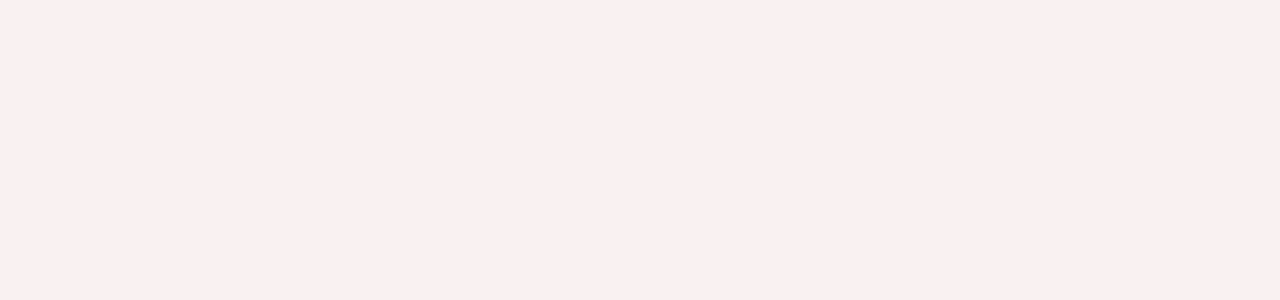
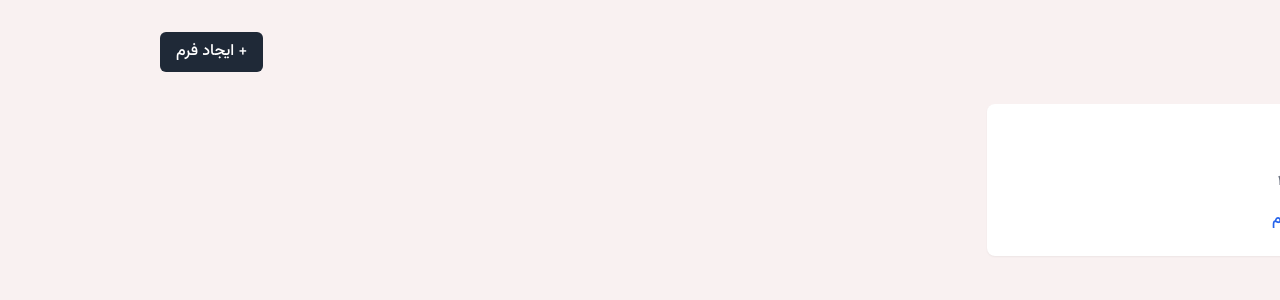
Before and after one commit to MohsenDastaran/AT-form-builder, a Vue app: page / in a window 1280 px wide. Before the commit this address had no page. Shown: the top 300 px of the page. Built offline with nearby package versions, Linux system fonts and the light colour scheme; no server answers; sample sign-in values are in the browser's storage.

Commit message:
feat: add forms page

```diff
--- a/src/composables/useApi.ts
+++ b/src/composables/useApi.ts
@@ -14,7 +14,6 @@ type ApiRequestData = {
   method: APIMETHODSTYPES;
   body?: Record<string, unknown>;
   queryParams?: Record<string, any>;
-  element?: HTMLElement;
   requiresAuth?: boolean;
 };
 
@@ -57,7 +56,7 @@ const useApi = (data: ApiRequestData) =>
       if (data.requiresAuth) {
         const token = storage.get(enuStorageKey.accessToken);
         if (token) {
-          headers["Authorization"] = `Token ${token}`;
+          headers["Authorization"] = `Bearer ${token}`;
         }
       }
 
@@ -97,48 +96,37 @@ export const api = {
   get: (
     url: string,
     queryParams?: Record<string, unknown>,
-    element?: HTMLElement,
     requiresAuth = true
   ) =>
     useApi({
       url,
       method: APIMETHODSTYPES.GET,
       queryParams,
-      element,
       requiresAuth,
     }),
   delete: (
     url: string,
     queryParams?: Record<string, unknown>,
-    element?: HTMLElement,
     requiresAuth = true
   ) =>
     useApi({
       url,
       method: APIMETHODSTYPES.DELETE,
       queryParams,
-      element,
       requiresAuth,
     }),
-  post: (
-    url: string,
-    body: Record<string, unknown>,
-    element?: HTMLElement,
-    requiresAuth = true
-  ) =>
-    useApi({ url, method: APIMETHODSTYPES.POST, body, element, requiresAuth }),
+  post: (url: string, body: Record<string, unknown>, requiresAuth = true) =>
+    useApi({ url, method: APIMETHODSTYPES.POST, body, requiresAuth }),
   put: (
     url: string,
     body: Record<string, unknown>,
-    element?: HTMLElement,
+
     requiresAuth = true
-  ) =>
-    useApi({ url, method: APIMETHODSTYPES.PUT, body, element, requiresAuth }),
+  ) => useApi({ url, method: APIMETHODSTYPES.PUT, body, requiresAuth }),
   patch: (
     url: string,
     body: Record<string, unknown>,
-    element?: HTMLElement,
+
     requiresAuth = true
-  ) =>
-    useApi({ url, method: APIMETHODSTYPES.PATCH, body, element, requiresAuth }),
+  ) => useApi({ url, method: APIMETHODSTYPES.PATCH, body, requiresAuth }),
 };
--- a/src/router/index.ts
+++ b/src/router/index.ts
@@ -1,27 +1,27 @@
-import { createRouter, createWebHistory } from 'vue-router'
-import Login from '../views/Login.vue'
-import Register from '../views/Register.vue'
-// import Forms from '../views/Forms.vue'
+import { createRouter, createWebHistory } from "vue-router";
+import Login from "../views/Login.vue";
+import Register from "../views/Register.vue";
+import Forms from "../views/Forms.vue";
 // import CreateForm from '../views/CreateForm.vue'
 
 const router = createRouter({
   history: createWebHistory(),
   routes: [
-    // {
-    //   path: '/',
-    //   name: 'forms',
-    //   component: Forms,
-    //   meta: { requiresAuth: true }
-    // },
     {
-      path: '/login',
-      name: 'login',
-      component: Login
+      path: "/",
+      name: "forms",
+      component: Forms,
+      meta: { requiresAuth: true },
     },
     {
-      path: '/register',
-      name: 'register',
-      component: Register
+      path: "/login",
+      name: "login",
+      component: Login,
+    },
+    {
+      path: "/register",
+      name: "register",
+      component: Register,
     },
     // {
     //   path: '/create-form',
@@ -29,17 +29,17 @@ const router = createRouter({
     //   component: CreateForm,
     //   meta: { requiresAuth: true }
     // }
-  ]
-})
+  ],
+});
 
-router.beforeEach((to, from, next) => {
-  const isAuthenticated = localStorage.getItem('isAuthenticated')
+router.beforeEach((to, _from, next) => {
+  const isAuthenticated = localStorage.getItem("isAuthenticated");
 
   if (to.meta.requiresAuth && !isAuthenticated) {
-    next('/login')
+    next("/login");
   } else {
-    next()
+    next();
   }
-})
+});
 
-export default router
+export default router;
--- a/src/store/authStore.ts
+++ b/src/store/authStore.ts
@@ -28,6 +28,7 @@ export const useAuthStore = defineStore("auth", {
       });
       this.isLoggedIn = true;
     },
+    async refreshToken() {},
     async registerUser(payload: {
       email: string;
       password: string;
@@ -36,12 +37,7 @@ export const useAuthStore = defineStore("auth", {
       this.error = null;
 
       try {
-        const response: any = await api.post(
-          "signup",
-          payload,
-          undefined,
-          false
-        );
+        const response: any = await api.post("signup", payload, false);
 
         const { access, refresh } = response.data as IntTokens;
         this.setUserInfo({ access, refresh });
@@ -59,12 +55,7 @@ export const useAuthStore = defineStore("auth", {
       this.error = null;
 
       try {
-        const response: any = await api.post(
-          "login",
-          payload,
-          undefined,
-          false
-        );
+        const response: any = await api.post("login", payload, false);
         const { access, refresh } = response.data as IntTokens;
 
         this.setUserInfo({ access, refresh });
--- /dev/null
+++ b/src/store/formStore.ts
@@ -0,0 +1,22 @@
+import { defineStore } from "pinia";
+import { api } from "@/composables/useApi";
+
+interface IntForms {}
+export const useFormStore = defineStore("form", {
+  state: () => ({
+    forms: [],
+  }),
+
+  actions: {
+    async getForms() {
+      try {
+        const response: any = await api.get("forms", {}, true);
+        console.log(response);
+        this.forms = response;
+        return response;
+      } catch (err: any) {
+        throw err;
+      }
+    },
+  },
+});
--- /dev/null
+++ b/src/views/Forms.vue
@@ -0,0 +1,35 @@
+<template>
+  <div class="p-8">
+    <div class="max-w-7xl mx-auto">
+      <div class="flex justify-between items-center mb-8">
+        <h1 class="text-2xl font-bold">فرم ها</h1>
+        <router-link
+          to="/create-form"
+          class="bg-gray-800 text-white px-4 py-2 rounded-md hover:bg-gray-700 transition-colors"
+        >
+          + ایجاد فرم
+        </router-link>
+      </div>
+
+      <div class="grid grid-cols-1 md:grid-cols-2 lg:grid-cols-3 gap-6">
+        <div
+          class="bg-white p-6 rounded-lg shadow-sm hover:shadow-md transition-shadow"
+        >
+          <h3 class="text-xl font-semibold mb-4 text-right">نام فرم</h3>
+          <p class="text-gray-500 text-sm text-right">۱۲ بهمن ۱۴۰۲</p>
+          <button
+            class="mt-4 text-blue-600 hover:text-blue-800 text-right w-full"
+          >
+            مشاهده فرم
+          </button>
+        </div>
+      </div>
+    </div>
+  </div>
+</template>
+
+<script setup lang="ts">
+import { useFormStore } from "@/store/formStore";
+
+useFormStore().getForms();
+</script>
```
Also changed, not shown: 1 other file (tests, documents, lock files or other folders).
